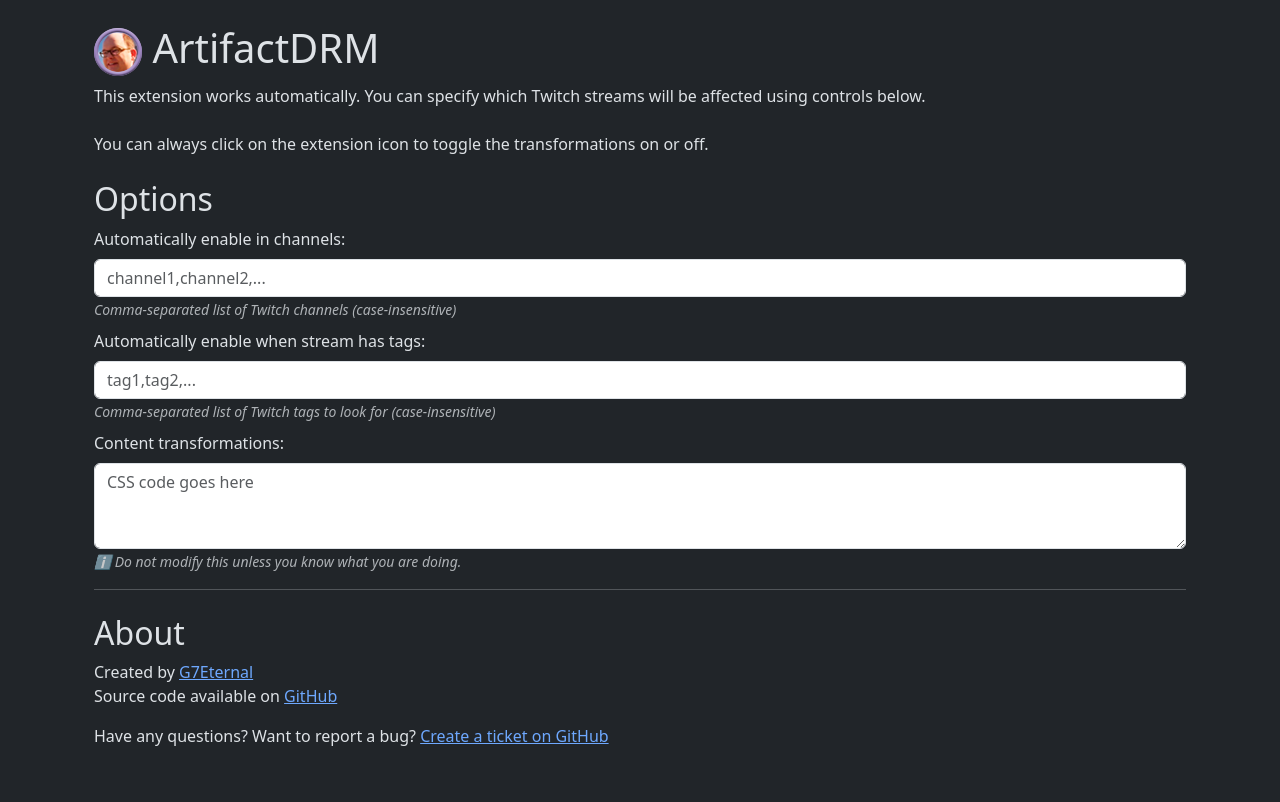
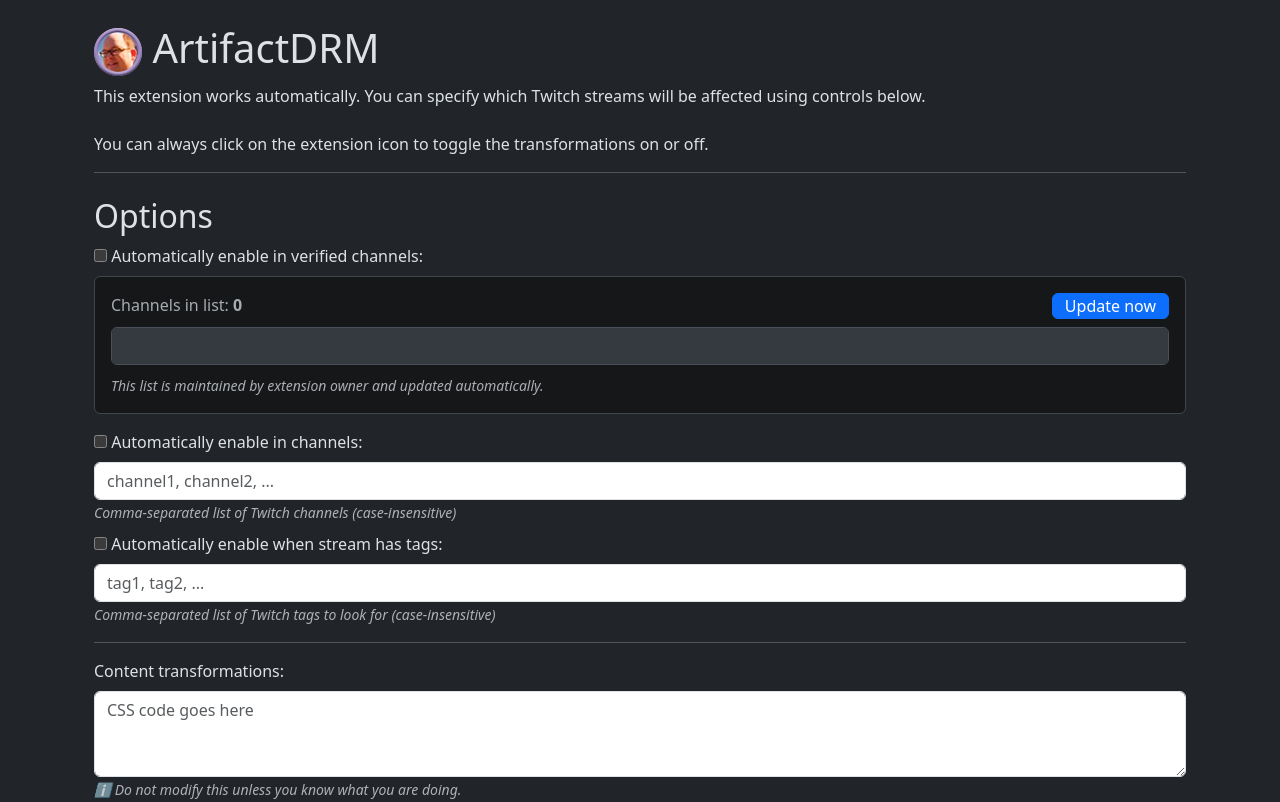
Before and after one commit to g7eternal/ext-artifact-fixer, a browser extension: page options/index.html in a window 1280 px wide. Shown: the top 802 px of the page. Drawn offline with nearby package versions, Linux system fonts and the light colour scheme.

Commit message:
rework options page
utilize dataset params for inputs
add support for "verified list" feature
allow toggling each feature

```diff
--- a/options/index.html
+++ b/options/index.html
@@ -14,24 +14,58 @@
         <br /><br />
         You can always click on the extension icon to toggle the transformations on or off.
       </p>
+      <hr />
       <div class="mt-4">
         <h2>Options</h2>
         <div class="mb-2">
-          <label for="channels" class="form-label">Automatically enable in channels:</label>
+          <div>
+            <input type="checkbox" id="cbVerified" data-flag-name="verifiedList" />
+            <label for="cbVerified" class="form-label">Automatically enable in verified channels:</label>
+          </div>
+          <div class="alert alert-secondary" role="alert">
+            <div class="d-flex flex-row">
+              <div class="flex-grow-1">Channels in list: <strong id="verListCount">0</strong></div>
+              <button class="btn btn-primary py-0" id="doUpdateVerifiedList">Update now</button>
+            </div>
+            <input disabled type="text" class="form-control my-2" id="verifiedList" data-storage-key="verifiedList" />
+            <small class="text-muted">
+              <em>This list is maintained by extension owner and updated automatically.</em>
+            </small>
+          </div>
+        </div>
+        <div class="mb-2">
+          <div>
+            <input type="checkbox" id="cbChannels" data-flag-name="channels" />
+            <label for="cbChannels" class="form-label">Automatically enable in channels:</label>
+          </div>
           <input
             data-bs-theme="light"
             type="text"
             class="form-control"
             id="channels"
-            placeholder="channel1,channel2,..."
+            placeholder="channel1, channel2, ..."
+            data-storage-key="channels"
+            data-locked-by="cbChannels"
           />
           <small class="text-muted"><em>Comma-separated list of Twitch channels (case-insensitive)</em></small>
         </div>
         <div class="mb-2">
-          <label for="streamTags" class="form-label">Automatically enable when stream has tags:</label>
-          <input data-bs-theme="light" type="text" class="form-control" id="streamTags" placeholder="tag1,tag2,..." />
+          <div>
+            <input type="checkbox" id="cbStreamTags" data-flag-name="streamTags" />
+            <label for="cbStreamTags" class="form-label">Automatically enable when stream has tags:</label>
+          </div>
+          <input
+            data-bs-theme="light"
+            type="text"
+            class="form-control"
+            id="streamTags"
+            placeholder="tag1, tag2, ..."
+            data-storage-key="tags"
+            data-locked-by="cbStreamTags"
+          />
           <small class="text-muted"><em>Comma-separated list of Twitch tags to look for (case-insensitive)</em></small>
         </div>
+        <hr />
         <div class="mb-2">
           <label for="streamTags" class="form-label">Content transformations:</label>
           <textarea
@@ -40,6 +74,7 @@
             id="videoCSS"
             rows="3"
             placeholder="CSS code goes here"
+            data-storage-key="css"
           ></textarea>
           <small class="text-muted"><em>ℹ️ Do not modify this unless you know what you are doing.</em></small>
         </div>
@@ -49,14 +84,14 @@
         <h2>About</h2>
         <p>
           Created by
-          <a href="https://g7eternal.com/">G7Eternal</a>
+          <a href="https://g7eternal.com/" target="_blank">G7Eternal</a>
           <br />
           Source code available on
-          <a href="https://github.com/g7eternal/ext-artifact-fixer">GitHub</a>
+          <a href="https://github.com/g7eternal/ext-artifact-fixer" target="_blank">GitHub</a>
         </p>
         <p>
           Have any questions? Want to report a bug?
-          <a href="https://github.com/g7eternal/ext-artifact-fixer/issues">Create a ticket on GitHub</a>
+          <a href="https://github.com/g7eternal/ext-artifact-fixer/issues" target="_blank">Create a ticket on GitHub</a>
         </p>
       </div>
     </div>
--- a/options/index.js
+++ b/options/index.js
@@ -1,38 +1,111 @@
+/**
+ * Poor man's JQuery, xdd
+ * @param {String} query
+ * @returns {Array<HTMLElement>} list of matching elements
+ */
+function $(query) {
+  return Array.from(document.querySelectorAll(query));
+}
+
 document.addEventListener("DOMContentLoaded", async function () {
-  const channelsInput = document.getElementById("channels");
-  const tagsInput = document.getElementById("streamTags");
-  const cssInput = document.getElementById("videoCSS");
+  const optionInputs = $("*[data-storage-key]");
+  const cbInputs = $("input[data-flag-name]");
 
   // Load saved options
-  const items = await chrome.storage.sync.get(["channels", "tags", "css"]);
-  console.debug("Stored content: ", items);
-  if (items.channels) {
-    channelsInput.value = items.channels;
-  }
-  if (items.tags) {
-    tagsInput.value = items.tags;
-  }
-  if (items.css) {
-    cssInput.value = items.css;
-  }
+  const storedKeys = optionInputs.map((element) => element.getAttribute("data-storage-key"));
+  const items = await chrome.storage.sync.get(storedKeys);
+  console.debug("ADRM: Stored content: ", items);
+  const checkboxesRaw = await chrome.storage.sync.get("__checkboxes");
+  const checkboxes = checkboxesRaw ? JSON.parse(checkboxesRaw.__checkboxes || "[]") : [];
+  console.debug("ADRM: Stored checkbox state: ", checkboxes);
 
-  // Save options
-  const saveListener = async function () {
-    const channels = channelsInput.value;
-    const tags = tagsInput.value;
+  // Init each checkbox, and assign a "change" listener:
+  cbInputs.forEach((element) => {
+    const flagName = element.getAttribute("data-flag-name");
+    element.checked = checkboxes.includes(flagName);
+    element.addEventListener("change", async () => {
+      if (element.checked) {
+        checkboxes.push(flagName);
+      } else {
+        const idx = checkboxes.indexOf(flagName);
+        if (idx >= 0) checkboxes.splice(idx, 1);
+      }
 
-    let css = cssInput.value.replace(/[{}]/g, "");
-    if (cssInput.value !== css) cssInput.value = css;
+      console.debug(`ADRM: Enabled checkboxes:`, checkboxes);
+      await chrome.storage.sync.set({
+        __checkboxes: JSON.stringify(checkboxes),
+      });
+    });
+  });
 
-    await chrome.storage.sync.set({
-      channels: channels,
-      tags: tags,
-      css: css,
+  // Init each input with value, and assign a "change" listener:
+  optionInputs.forEach((element) => {
+    const key = element.getAttribute("data-storage-key");
+    const initData = items[key] || "";
+    element.value = initData;
+
+    const saveListener = async function () {
+      const value = element.value.replace(/[{}]/g, "");
+      if (element.value !== value) element.value = css;
+
+      console.debug(`ADRM: Option [${key}] is now set as:`, value);
+      const storedObject = {};
+      storedObject[key] = value;
+      await chrome.storage.sync.set(storedObject);
+    };
+
+    element.addEventListener("input", saveListener);
+    element.addEventListener("change", saveListener);
+  });
+
+  // Init each depended text input, tie to corresponding checkbox:
+  $("input[data-locked-by]").forEach((element) => {
+    const cbId = element.getAttribute("data-locked-by");
+    const cb = document.getElementById(cbId);
+    if (!cb) {
+      console.warn(`ADRM: could not find a checkbox #${cbId}, requested by dependent element:`, element);
+      return;
+    }
+
+    cb.addEventListener("change", () => {
+      element.disabled = !cb.checked;
     });
+  });
+
+  // Verified list automatic counter:
+  const verifiedListInput = document.getElementById("verifiedList");
+  const verifiedListCount = document.getElementById("verListCount");
+  const verifiedListChangeListener = () => {
+    const value = (verifiedListInput.value || "").trim();
+    const matches = value.match(/,/g);
+    verifiedListCount.innerText = (matches ? matches.length : 0) + (value.length > 0);
   };
-  for (const evType of ["change", "input"]) {
-    channelsInput.addEventListener(evType, saveListener);
-    tagsInput.addEventListener(evType, saveListener);
-    cssInput.addEventListener(evType, saveListener);
-  }
+  verifiedListInput.addEventListener("change", verifiedListChangeListener);
+  verifiedListInput.dispatchEvent(new Event("change", { bubbles: true })); // first recalculation
+
+  // Enable update button:
+  const verifiedListBtn = document.getElementById("doUpdateVerifiedList");
+  verifiedListBtn.addEventListener("click", () => {
+    verifiedListBtn.disabled = true;
+
+    chrome.runtime.sendMessage({ action: "updateVerifiedChannels" });
+
+    verifiedListBtn.classList.remove("btn-outline-primary");
+    verifiedListBtn.classList.add("btn-outline-success");
+    verifiedListBtn.innerText = "Updated!";
+  });
+
+  chrome.runtime.onMessage.addListener((message, sender, sendResponse) => {
+    switch (message.action) {
+      case "verifiedChannels": {
+        verifiedListInput.value = message.list;
+        verifiedListInput.dispatchEvent(new Event("change", { bubbles: true }));
+        break;
+      }
+      default: {
+        console.debug("ADRM: Unknown message action: ", message.action);
+        console.trace("ADRM: Skipping message: ", message);
+      }
+    }
+  });
 });
```
